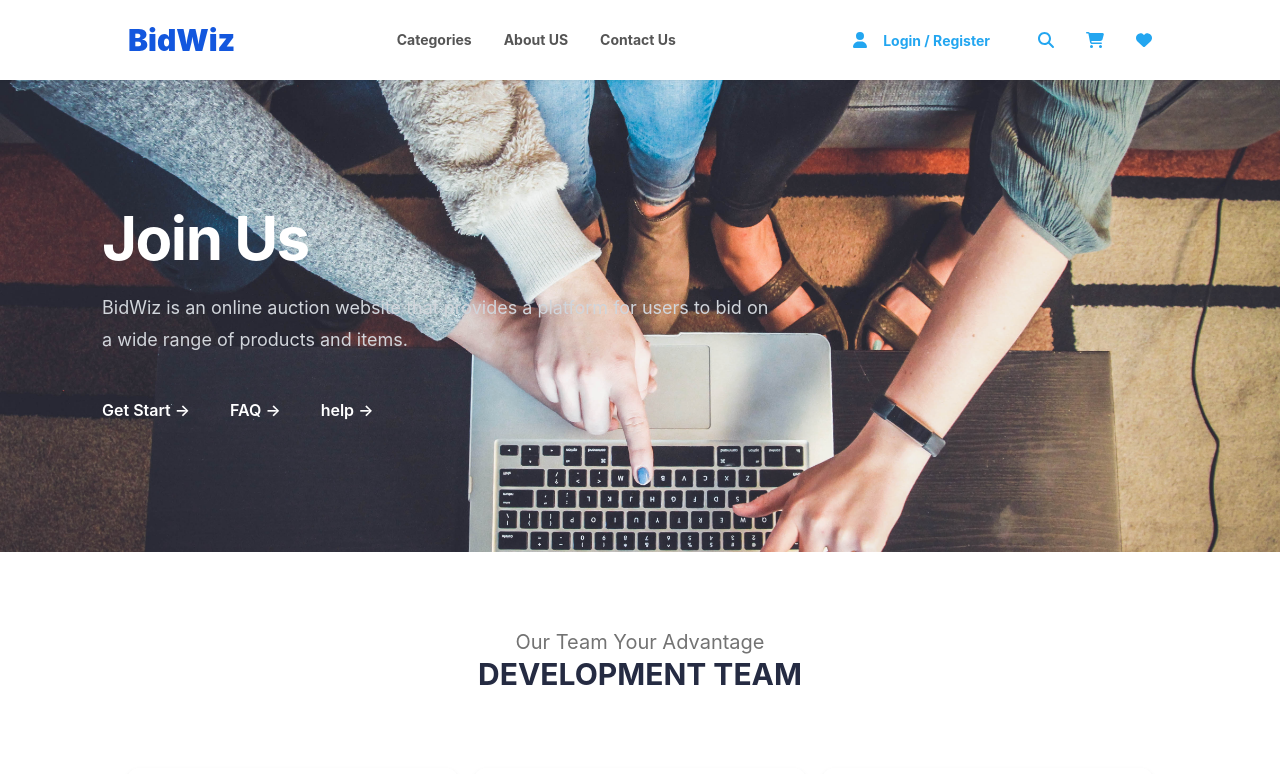
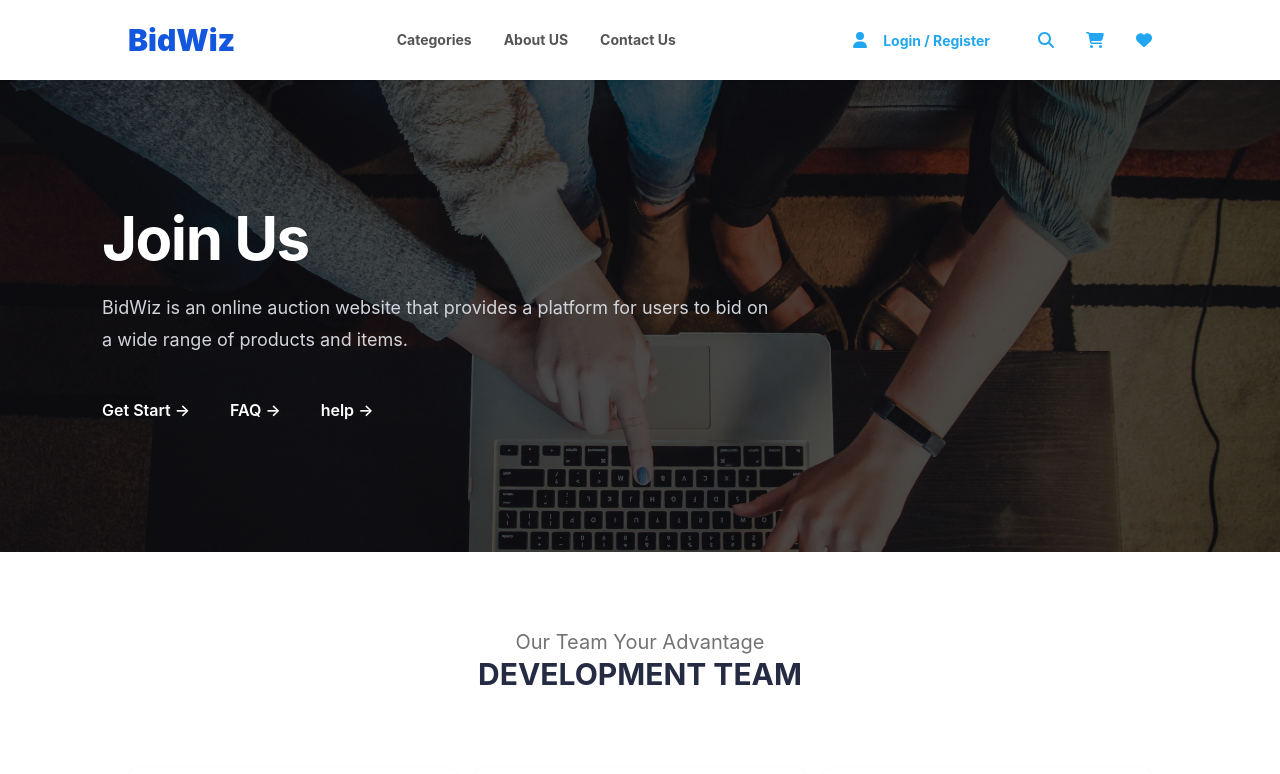
Before and after one commit to yashEra/bidwiz-2.0, a React (Create React App) app: page /about in a window 1280 px wide. Shown: the top 774 px of the page. Built offline with nearby package versions, Linux system fonts and the light colour scheme.

Commit message:
Page title form upate

```diff
--- a/src/components/pages/Contact.jsx
+++ b/src/components/pages/Contact.jsx
@@ -7,7 +7,7 @@ const Contact = () => {
     <div>
       <NavBar />
       <div className="pt-[60px] md:pt-[80px]">
-          <PageTitle image="images/pages/page-title.jpg" heading="Contact Us" des="BidWiz is an online auction website that provides a platform for users to bid on a wide range of products and items." />
+          <PageTitle image="images/pages/contactus-page-title.jpg" heading="Contact Us" des="For any inquiries or assistance, feel free to reach out to us using the contact form below." />
         </div>
 
       <div className="pt-[5%] pb-[5%] px-[10%]">
--- a/src/components/titles/PageTitle.jsx
+++ b/src/components/titles/PageTitle.jsx
@@ -6,11 +6,12 @@ const links = [
 
 const PageTitle = (title) => {
   return (
-    <div className="relative isolate overflow-hidden bg-black py-24 sm:py-32 bg-opacity-50">
+    <div className="">
+      <div className="relative isolate overflow-hidden py-24 sm:py-32 bg-black">
         <img
           src={title.image}
           alt=""
-        className="absolute inset-0 -z-10 h-full w-full object-cover object-right md:object-center"
+          className="absolute inset-0 -z-10 h-full w-full object-cover object-right md:object-center opacity-30"
         />
         <div
           className="hidden sm:absolute sm:-top-10 sm:right-1/2 sm:-z-10 sm:mr-10 sm:block sm:transform-gpu sm:blur-3xl"
@@ -38,6 +39,7 @@ const PageTitle = (title) => {
           </div>
         </div>
       </div>
+    </div>
   );
 };
 
```
Also changed, not shown: public/images/pages/contactus-page-title.jpg (added). Lines whose indentation alone changed are shown as unchanged.
